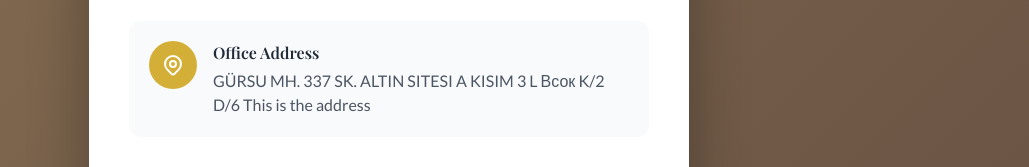
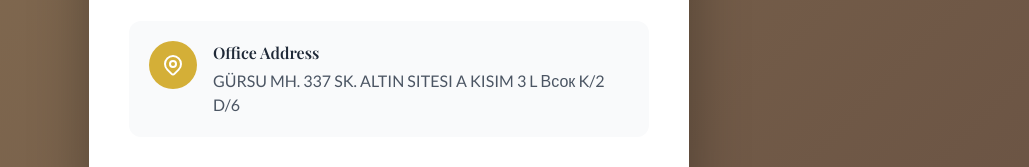
Before and after one commit to MahmoudYazid/aiastone, a plain HTML site: page index.html in a window 1280 px wide. Shown: the part 583-750 px from the top of the page, without its empty margins (251-1280 px from the left). Drawn offline with nearby package versions, Linux system fonts and the light colour scheme.

Commit message:
address name fix
address name fix

```diff
--- a/index.html
+++ b/index.html
@@ -139,8 +139,7 @@
 ALTIN SITESI A KISIM
 
 3 L Всок K/2 D/6
-
-This is the address</p>
+</p>
                 </div>
             </div>
 
```
